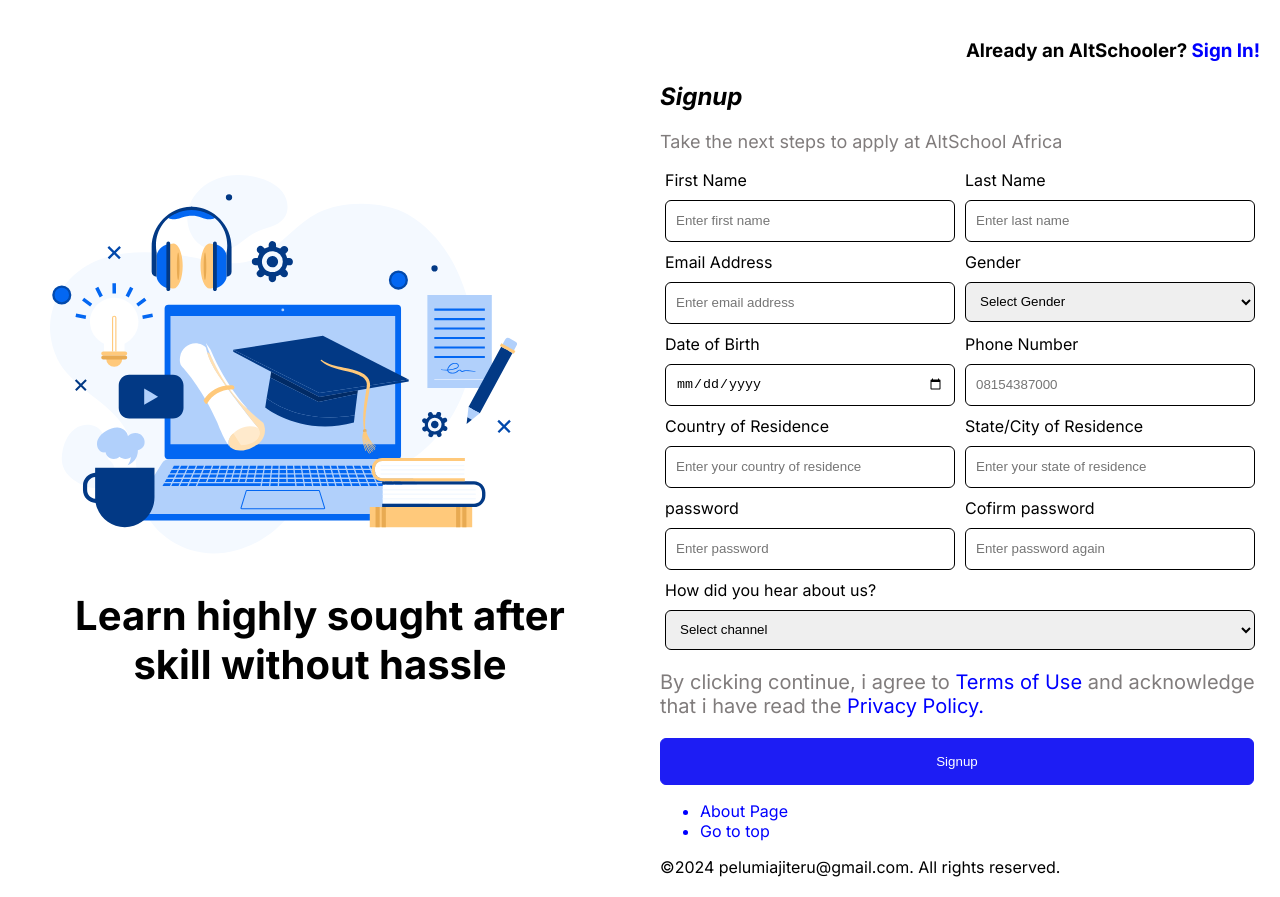
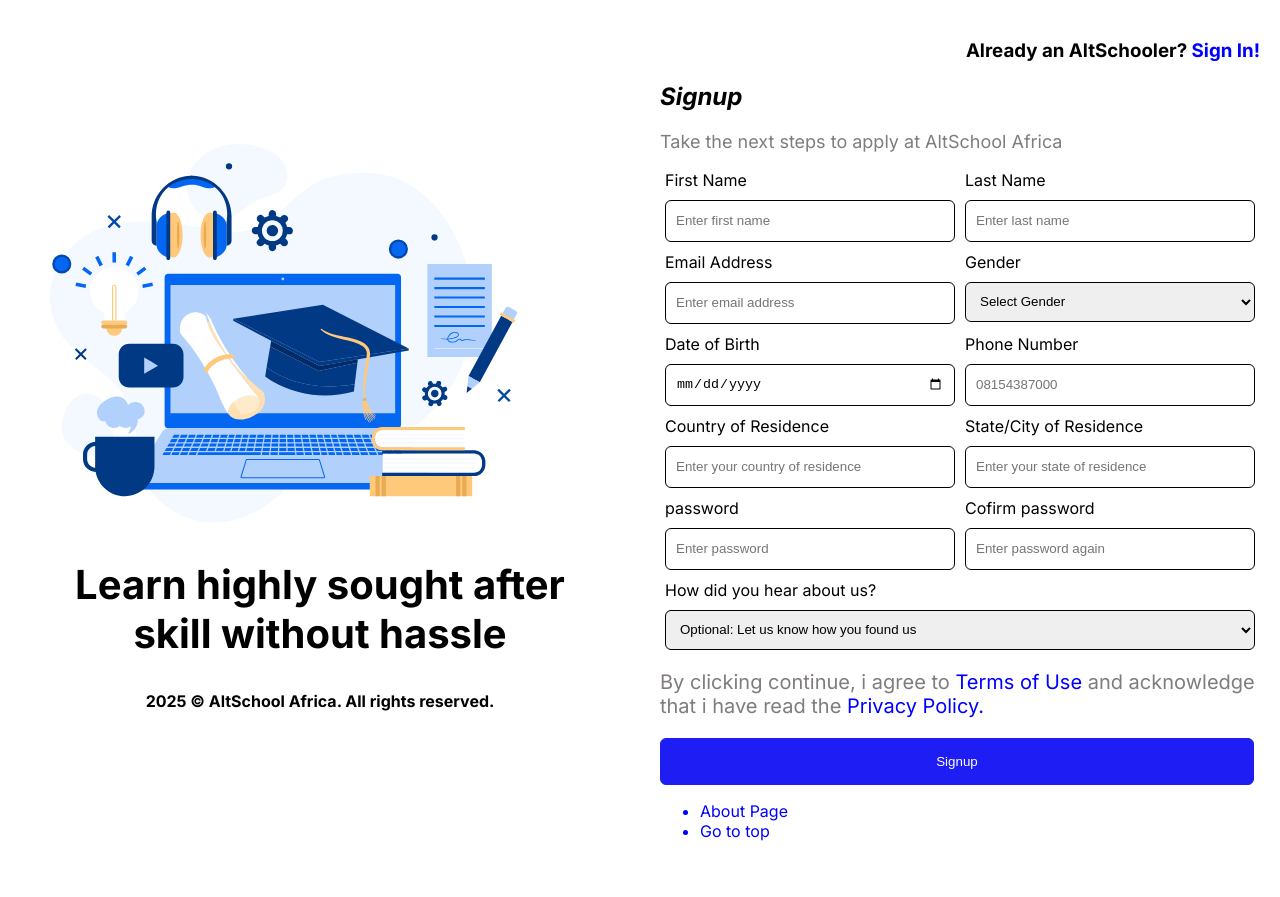
Before and after one commit to pelsdev/ALTSCHOOL-HTML-ASSIGNMENT, a plain HTML site: page altschoolass1/form.html in a window 1280 px wide. Drawn offline with Linux system fonts and the light colour scheme.

Commit message:
edit altschool html assignment

```diff
--- a/altschoolass1/form.html
+++ b/altschoolass1/form.html
@@ -21,6 +21,9 @@
         <h1 class="learn">
           <strong>Learn highly sought after skill without hassle</strong>
         </h1>
+        <h4 class="authorization">
+          2025 © AltSchool Africa. All rights reserved.
+        </h4>
       </div>
       <div class="section-2">
         <header>
@@ -129,7 +132,9 @@
           <div class="form-field">
             <label for="hear">How did you hear about us?</label>
             <select name="channel" id="channel">
-              <option value="" disabled selected>Select channel</option>
+              <option value="" disabled selected>
+                Optional: Let us know how you found us
+              </option>
               <option value="twitter">Twitter</option>
               <option value="facebook">Facebook</option>
               <option value="linkedln">Linkedln</option>
@@ -162,7 +167,6 @@
             </li>
           </ul>
         </nav>
-        <footer>©2024 pelumiajiteru@gmail.com. All rights reserved.</footer>
       </div>
     </section>
   </body>
--- a/altschoolass1/index.css
+++ b/altschoolass1/index.css
@@ -95,6 +95,9 @@
   color: rgb(128, 124, 124);
   font-size: 20px;
 }
+.authorization {
+  text-align: center;
+}
 
 @media only screen and (min-width: 768px) {
   .container {
```
